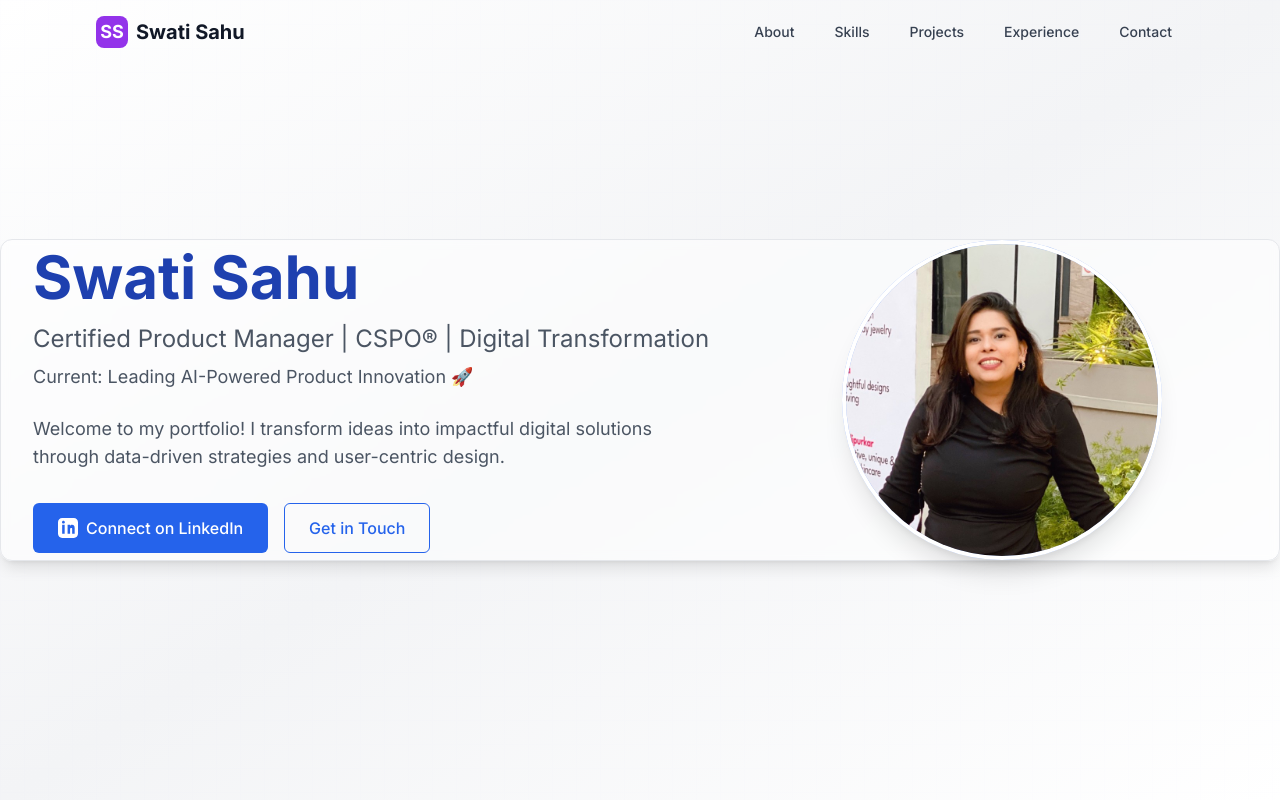
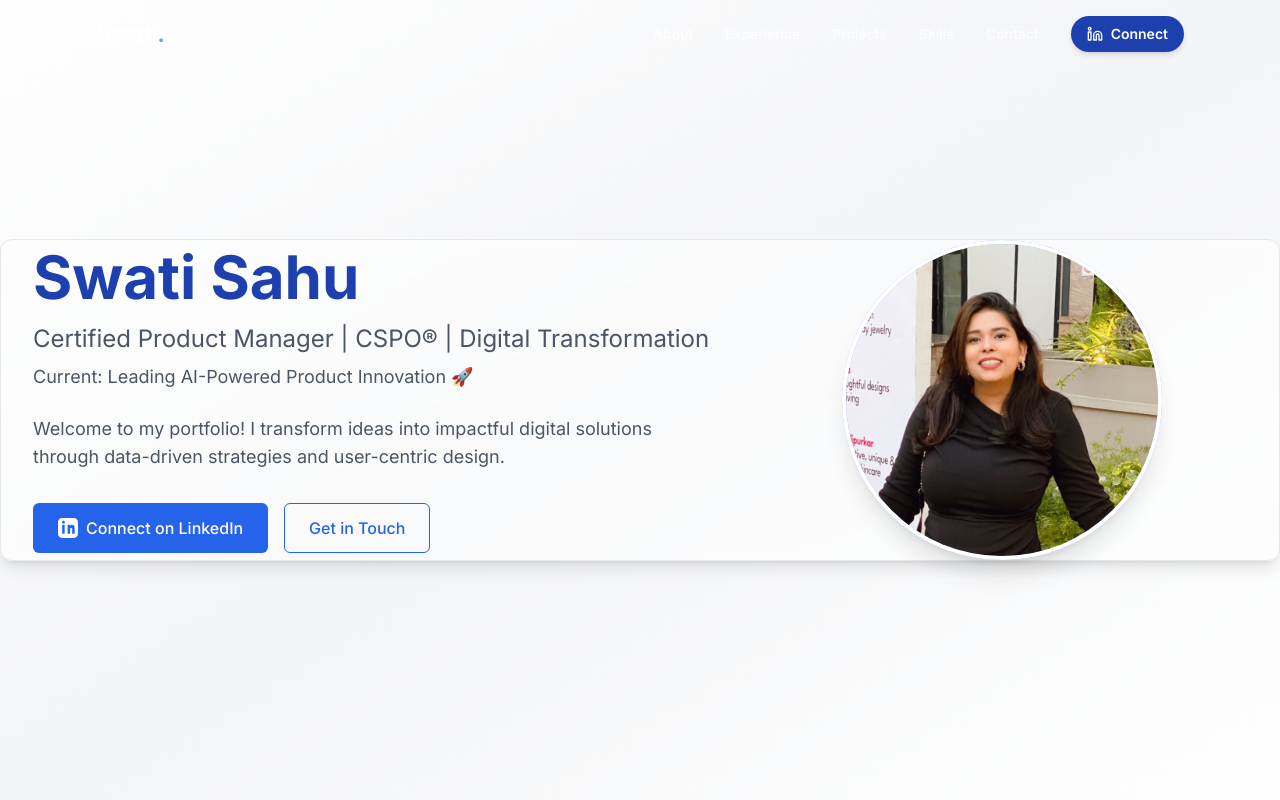
Before and after one commit to Swatisahu19/portfolio, a Next.js app: page / in a window 1280 px wide. Shown: the top 800 px of the page. Built offline with nearby package versions, Linux system fonts and the light colour scheme.

Commit message:
Refresh navbar UI and add lucide icons

```diff
--- a/app/components/Navbar.tsx
+++ b/app/components/Navbar.tsx
@@ -1,134 +1,119 @@
 'use client';
 
-import { useState, useEffect } from 'react';
+import { useEffect, useState } from 'react';
+import { Linkedin, Menu, X } from 'lucide-react';
+
+const navLinks = [
+  { name: 'About', href: '#about' },
+  { name: 'Experience', href: '#experience' },
+  { name: 'Projects', href: '#projects' },
+  { name: 'Skills', href: '#skills' },
+  { name: 'Contact', href: '#contact' },
+];
 
 export default function Navbar() {
   const [isScrolled, setIsScrolled] = useState(false);
-  const [isMenuOpen, setIsMenuOpen] = useState(false);
+  const [isMobileMenuOpen, setIsMobileMenuOpen] = useState(false);
 
   useEffect(() => {
-    const handleScroll = () => {
-      setIsScrolled(window.scrollY > 0);
-    };
-
+    const handleScroll = () => setIsScrolled(window.scrollY > 50);
     window.addEventListener('scroll', handleScroll);
     return () => window.removeEventListener('scroll', handleScroll);
   }, []);
 
   return (
-    <nav className={`fixed top-0 z-50 w-full transition-all duration-300 ${
-      isScrolled ? 'bg-white/80 backdrop-blur-md shadow-md dark:bg-gray-900/80' : 'bg-transparent'
-    }`}>
-      <div className="mx-auto max-w-6xl px-4 sm:px-6 lg:px-8">
-        <div className="flex h-16 items-center justify-between">
-          <div className="flex-shrink-0">
-            <a href="#" className="flex items-center space-x-2">
-              <div className="flex items-center justify-center w-8 h-8 bg-purple-600 rounded-lg">
-                <span className="text-white text-lg font-bold">SS</span>
-              </div>
-              <span className="text-xl font-bold text-gray-900 dark:text-white">
-                Swati Sahu
-              </span>
+    <header
+      className={`fixed top-0 left-0 right-0 z-50 transition-all duration-500 ${
+        isScrolled
+          ? 'bg-white/90 backdrop-blur-xl shadow-lg dark:bg-[#0F172A]/90'
+          : 'bg-transparent'
+      }`}
+    >
+      <nav className="mx-auto max-w-6xl px-4 sm:px-6 lg:px-8 py-4 flex items-center justify-between">
+        <a
+          href="#"
+          className={`text-2xl font-semibold tracking-tight transition-colors ${
+            isScrolled
+              ? 'text-[#1E293B] hover:text-[#1E40AF] dark:text-white dark:hover:text-[#60A5FA]'
+              : 'text-white hover:text-[#60A5FA]'
+          }`}
+        >
+          Swati<span className="text-[#60A5FA]">.</span>
+        </a>
+
+        {/* Desktop Navigation */}
+        <div className="hidden md:flex items-center gap-8">
+          {navLinks.map((link) => (
+            <a
+              key={link.name}
+              href={link.href}
+              className={`text-sm font-medium transition-colors relative group ${
+                isScrolled
+                  ? 'text-[#4B5563] hover:text-[#1E40AF] dark:text-gray-300 dark:hover:text-[#60A5FA]'
+                  : 'text-white/80 hover:text-white'
+              }`}
+            >
+              {link.name}
+              <span className="absolute -bottom-1 left-0 w-0 h-0.5 bg-[#60A5FA] transition-all duration-300 group-hover:w-full" />
             </a>
-          </div>
+          ))}
+          <a
+            href="https://www.linkedin.com/in/swatisahu0190/"
+            target="_blank"
+            rel="noopener noreferrer"
+            className="inline-flex items-center gap-2 rounded-full bg-[#1E40AF] px-4 py-2 text-sm font-semibold text-white shadow-md hover:bg-[#153075] transition-colors"
+          >
+            <Linkedin className="w-4 h-4" />
+            Connect
+          </a>
+        </div>
 
-          {/* Desktop Navigation */}
-          <div className="hidden md:block">
-            <div className="ml-10 flex items-baseline space-x-4">
+        {/* Mobile Menu Button */}
+        <button
+          onClick={() => setIsMobileMenuOpen(!isMobileMenuOpen)}
+          className={`md:hidden p-2 rounded-full transition-colors ${
+            isScrolled
+              ? 'text-[#1E293B] hover:bg-[#E5E7EB] dark:text-white dark:hover:bg-slate-800'
+              : 'text-white hover:bg-white/10'
+          }`}
+          aria-label="Toggle menu"
+        >
+          {isMobileMenuOpen ? <X className="w-6 h-6" /> : <Menu className="w-6 h-6" />}
+        </button>
+      </nav>
+
+      {/* Mobile Navigation */}
+      <div
+        className={`md:hidden origin-top transition-all duration-300 ${
+          isMobileMenuOpen ? 'max-h-96 opacity-100 visible' : 'max-h-0 opacity-0 invisible'
+        }`}
+      >
+        <div className="mx-auto max-w-6xl px-4 sm:px-6 lg:px-8 pb-6">
+          <div className="rounded-2xl bg-white/95 dark:bg-[#0F172A]/95 shadow-lg border border-[#E5E7EB] dark:border-slate-800 overflow-hidden">
+            <div className="flex flex-col gap-2 p-4">
+              {navLinks.map((link) => (
+                <a
+                  key={link.name}
+                  href={link.href}
+                  onClick={() => setIsMobileMenuOpen(false)}
+                  className="text-base font-medium text-[#1E293B] hover:text-[#1E40AF] dark:text-gray-100 dark:hover:text-[#60A5FA] px-3 py-2 rounded-lg transition-colors"
+                >
+                  {link.name}
+                </a>
+              ))}
               <a
-                href="#about"
-                className="rounded-md px-3 py-2 text-sm font-medium text-gray-700 hover:text-purple-600 dark:text-gray-300 dark:hover:text-purple-400"
+                href="https://www.linkedin.com/in/swatisahu0190/"
+                target="_blank"
+                rel="noopener noreferrer"
+                className="mt-2 inline-flex items-center justify-center gap-2 rounded-lg bg-[#1E40AF] px-4 py-3 text-sm font-semibold text-white shadow hover:bg-[#153075] transition-colors"
               >
-                About
-              </a>
-              <a
-                href="#skills"
-                className="rounded-md px-3 py-2 text-sm font-medium text-gray-700 hover:text-purple-600 dark:text-gray-300 dark:hover:text-purple-400"
-              >
-                Skills
-              </a>
-              <a
-                href="#projects"
-                className="rounded-md px-3 py-2 text-sm font-medium text-gray-700 hover:text-purple-600 dark:text-gray-300 dark:hover:text-purple-400"
-              >
-                Projects
-              </a>
-              <a
-                href="#experience"
-                className="rounded-md px-3 py-2 text-sm font-medium text-gray-700 hover:text-purple-600 dark:text-gray-300 dark:hover:text-purple-400"
-              >
-                Experience
-              </a>
-              <a
-                href="#contact"
-                className="rounded-md px-3 py-2 text-sm font-medium text-gray-700 hover:text-purple-600 dark:text-gray-300 dark:hover:text-purple-400"
-              >
-                Contact
+                <Linkedin className="w-4 h-4" />
+                Connect on LinkedIn
               </a>
             </div>
           </div>
-
-          {/* Mobile menu button */}
-          <div className="flex md:hidden">
-            <button
-              onClick={() => setIsMenuOpen(!isMenuOpen)}
-              className="inline-flex items-center justify-center rounded-md p-2 text-gray-700 hover:bg-gray-100 hover:text-purple-600 focus:outline-none focus:ring-2 focus:ring-inset focus:ring-purple-500 dark:text-gray-300 dark:hover:bg-gray-800"
-            >
-              <span className="sr-only">Open main menu</span>
-              {!isMenuOpen ? (
-                <svg className="block h-6 w-6" fill="none" viewBox="0 0 24 24" stroke="currentColor">
-                  <path strokeLinecap="round" strokeLinejoin="round" strokeWidth={2} d="M4 6h16M4 12h16M4 18h16" />
-                </svg>
-              ) : (
-                <svg className="block h-6 w-6" fill="none" viewBox="0 0 24 24" stroke="currentColor">
-                  <path strokeLinecap="round" strokeLinejoin="round" strokeWidth={2} d="M6 18L18 6M6 6l12 12" />
-                </svg>
-              )}
-            </button>
-          </div>
         </div>
       </div>
-
-      {/* Mobile menu */}
-      <div className={`md:hidden ${isMenuOpen ? 'block' : 'hidden'}`}>
-        <div className="space-y-1 px-2 pb-3 pt-2">
-          <a
-            href="#about"
-            className="block rounded-md px-3 py-2 text-base font-medium text-gray-700 hover:bg-gray-100 hover:text-purple-600 dark:text-gray-300 dark:hover:bg-gray-800"
-            onClick={() => setIsMenuOpen(false)}
-          >
-            About
-          </a>
-          <a
-            href="#skills"
-            className="block rounded-md px-3 py-2 text-base font-medium text-gray-700 hover:bg-gray-100 hover:text-purple-600 dark:text-gray-300 dark:hover:bg-gray-800"
-            onClick={() => setIsMenuOpen(false)}
-          >
-            Skills
-          </a>
-          <a
-            href="#projects"
-            className="block rounded-md px-3 py-2 text-base font-medium text-gray-700 hover:bg-gray-100 hover:text-purple-600 dark:text-gray-300 dark:hover:bg-gray-800"
-            onClick={() => setIsMenuOpen(false)}
-          >
-            Projects
-          </a>
-          <a
-            href="#experience"
-            className="block rounded-md px-3 py-2 text-base font-medium text-gray-700 hover:bg-gray-100 hover:text-purple-600 dark:text-gray-300 dark:hover:bg-gray-800"
-            onClick={() => setIsMenuOpen(false)}
-          >
-            Experience
-          </a>
-          <a
-            href="#contact"
-            className="block rounded-md px-3 py-2 text-base font-medium text-gray-700 hover:bg-gray-100 hover:text-purple-600 dark:text-gray-300 dark:hover:bg-gray-800"
-            onClick={() => setIsMenuOpen(false)}
-          >
-            Contact
-          </a>
-        </div>
-      </div>
-    </nav>
+    </header>
   );
 }
--- a/package.json
+++ b/package.json
@@ -9,6 +9,7 @@
     "lint": "next lint"
   },
   "dependencies": {
+    "lucide-react": "^0.474.0",
     "framer-motion": "^12.5.0",
     "next": "14.1.0",
     "react": "18.2.0",
```
Also changed, not shown: 1 other file (tests, documents, lock files or other folders).
